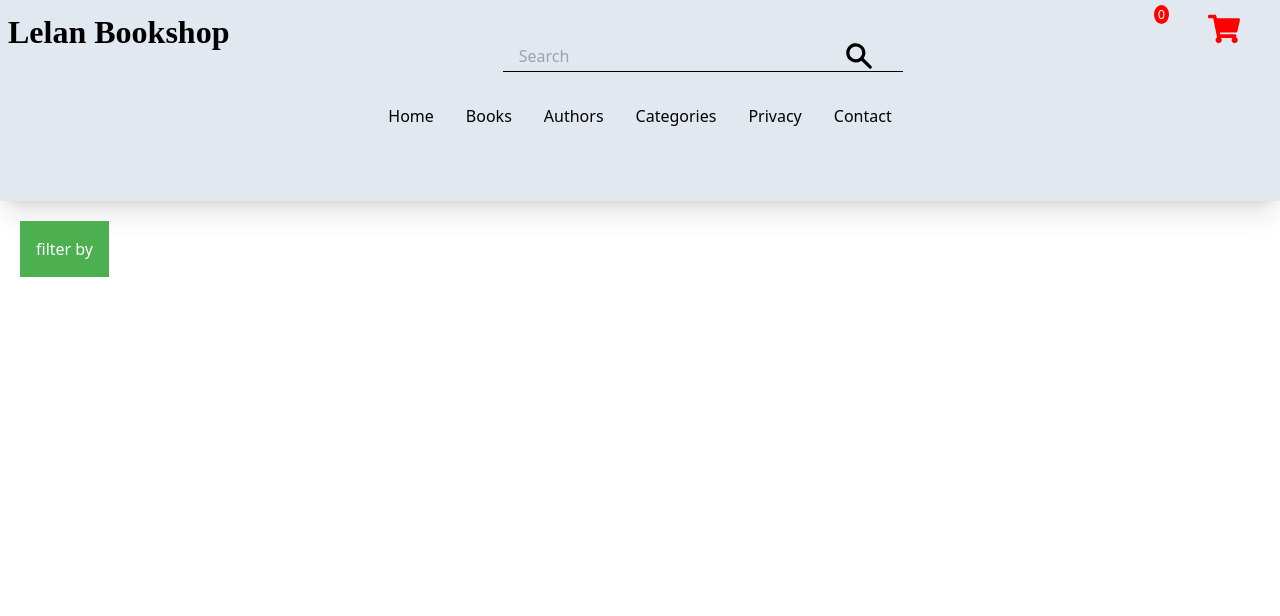
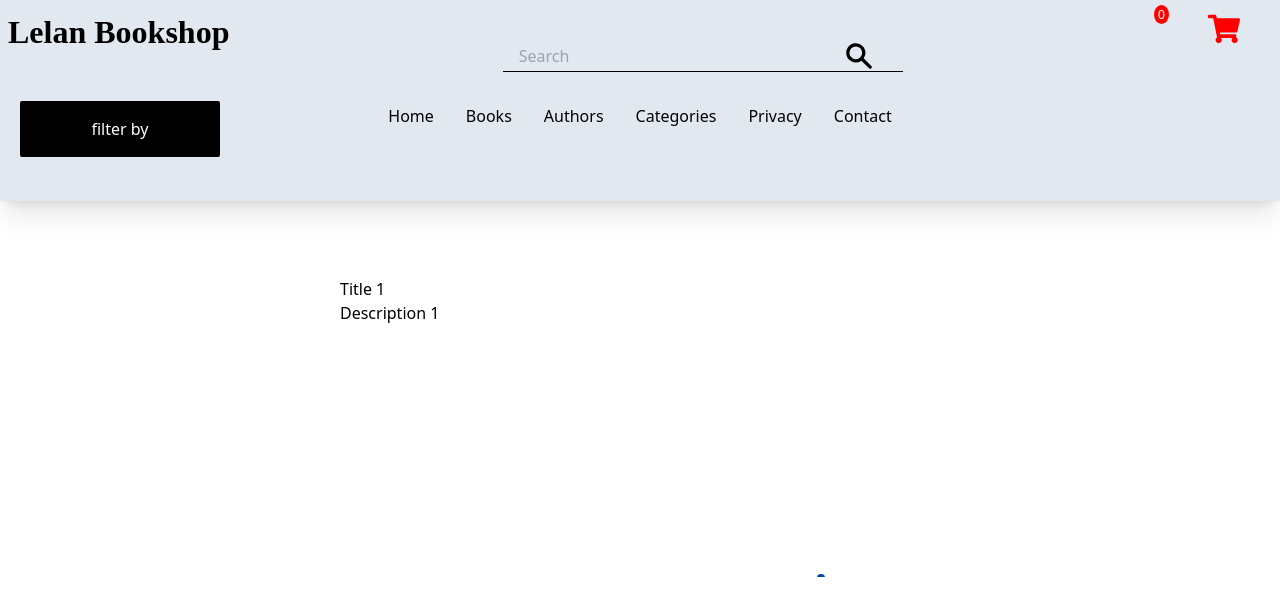
Before and after one commit to Domains18/setting_typescript_node, a React (Vite) app in the folder client/: page / in a window 1280 px wide. Shown: the top 616 px of the page. Built offline with nearby package versions, Linux system fonts and the light colour scheme.

Commit message:
frontend

```diff
--- /dev/null
+++ b/client/src/components/swiper.js
@@ -0,0 +1,55 @@
+import { Pagination } from "swiper";
+import { Swiper, SwiperSlide } from "swiper/react";
+// import React from 'react'
+
+import 'swiper/css';
+import 'swiper/css/pagination';
+
+const data = [
+    {
+        id: 1,
+        title: "Title 1",
+        description: "Description 1",
+    },
+    {
+        id: 2,
+        title: "Title 2",
+        description: "Description 2",
+    },
+    {
+        id: 3,
+        title: "Title 3",
+        description: "Description 3",
+    },
+];
+
+
+const Myswiper = () => {
+  return (
+      <section className="swiper">
+          <Swiper
+              modules={[Pagination]}
+              spaceBetween={40}
+              slidesPerView={1}
+              pagination={{
+                  clickable: true,
+              }}
+          >
+              {
+                  data.map(({ id, title, description }) => {
+                        return (
+                            <SwiperSlide key={id}>
+                                <div className="swiper__item">
+                                    <h2 className="swiper__title">{title}</h2>
+                                    <p className="swiper__description">{description}</p>
+                                </div>
+                            </SwiperSlide>
+                        )
+                  })
+            }
+        </Swiper>
+    </section>
+  )
+}
+
+export default Myswiper
--- a/client/src/index.css
+++ b/client/src/index.css
@@ -74,22 +74,25 @@ span{
     border-radius: 50%;
     font-size: 0.8rem;
 }
-.home{
+.filter{
     margin-top: 20px;
 }
 .dropbtn{
-    background-color: #4caf50;
+    background-color: #000;
     color: white;
     padding: 16px;
     font-size: 16px;
     border: none;
     cursor: pointer;
     margin-left: 20px;
+    width: 200px;
+    border-radius: 2px;
 
 }
 .dropdown{
     position: relative;
     display: inline-block;
+    top: -120px;
 }
 .dropdown-content{
     display: none;
@@ -112,3 +115,7 @@ span{
 .dropdown:hover .dropdown-content{
     display: block;
 }
+.swiper {
+    width: 600px;
+    height: 300px;
+  }
--- a/client/src/pages/Homepage.js
+++ b/client/src/pages/Homepage.js
@@ -1,11 +1,13 @@
 import React from 'react'
-import Navbar from '../components/Navbar'
+import Navbar from '../components/Navbar';
+import MySwiper from '../components/swiper';
+
 const Homepage = () => {
   return (
     <>
       <Navbar />
       <hr />
-      <div className="home ">
+      <div className="filter">
         <div className="dropdown">
           <button className="dropbtn"> filter by</button>
           <div className="dropdown-content">
@@ -14,8 +16,9 @@ const Homepage = () => {
             <a href="#">Grade 3</a>
             <a href="#">Grade 4</a>
           </div>
-         </div>
+        </div>
       </div>
+      <MySwiper/>
     </>
   )
 }
--- /dev/null
+++ b/client/webpack.config.js
@@ -0,0 +1,6 @@
+module.exports = {
+    // ...
+    externals: {
+      react: 'React'
+    }
+  };
```
